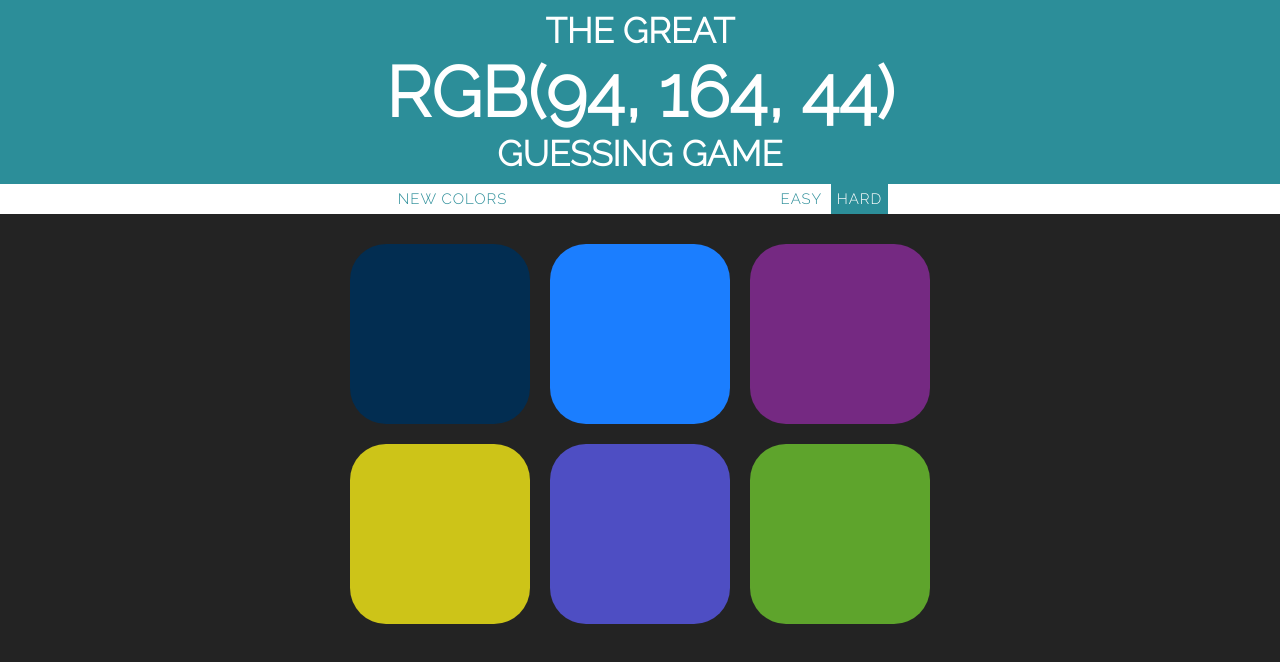
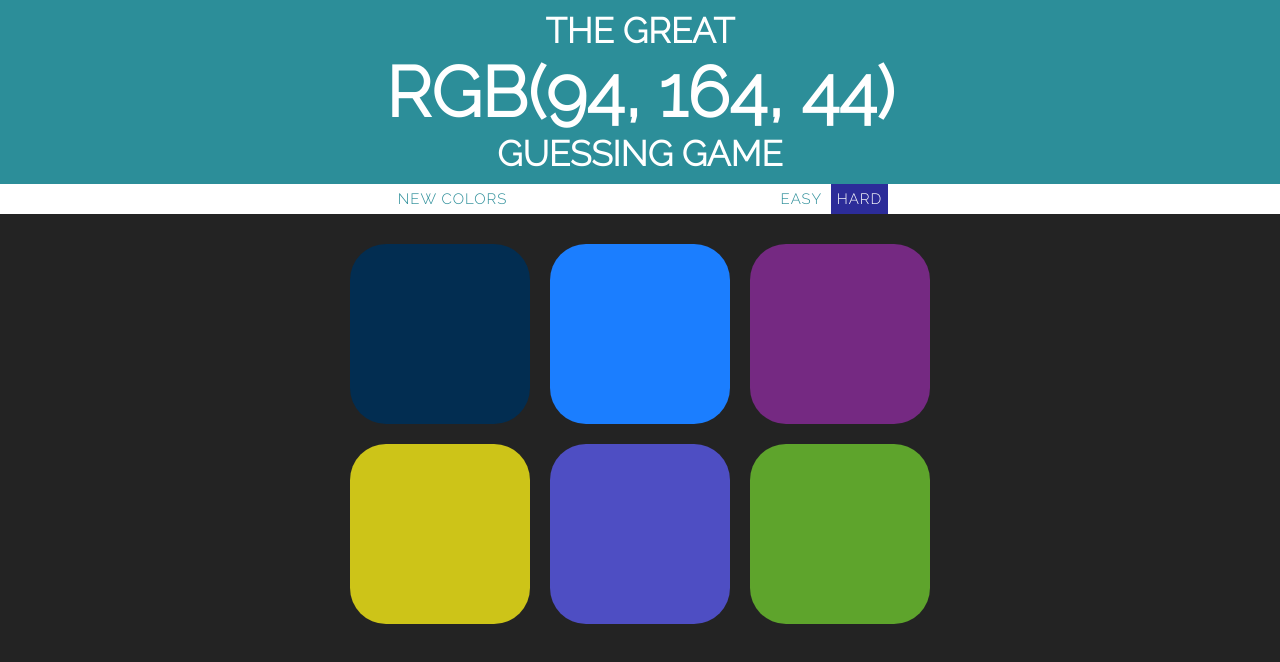
Before and after one commit to puneetkumarrr/Blockchain, a website built with webpack: page src/Blockchain_frontend/src/index.html in a window 1280 px wide. Built offline with nearby package versions, Linux system fonts and the light colour scheme; files whose address does not match are found by name.

Commit message:
colour change

```diff
--- a/src/Blockchain_frontend/assets/main.css
+++ b/src/Blockchain_frontend/assets/main.css
@@ -74,7 +74,7 @@ button:hover {
 }
 
 .selected {
-	background-color: #2C8E99;
+	background-color: rgb(44, 44, 153);
 	color: white;
 }
 
```
